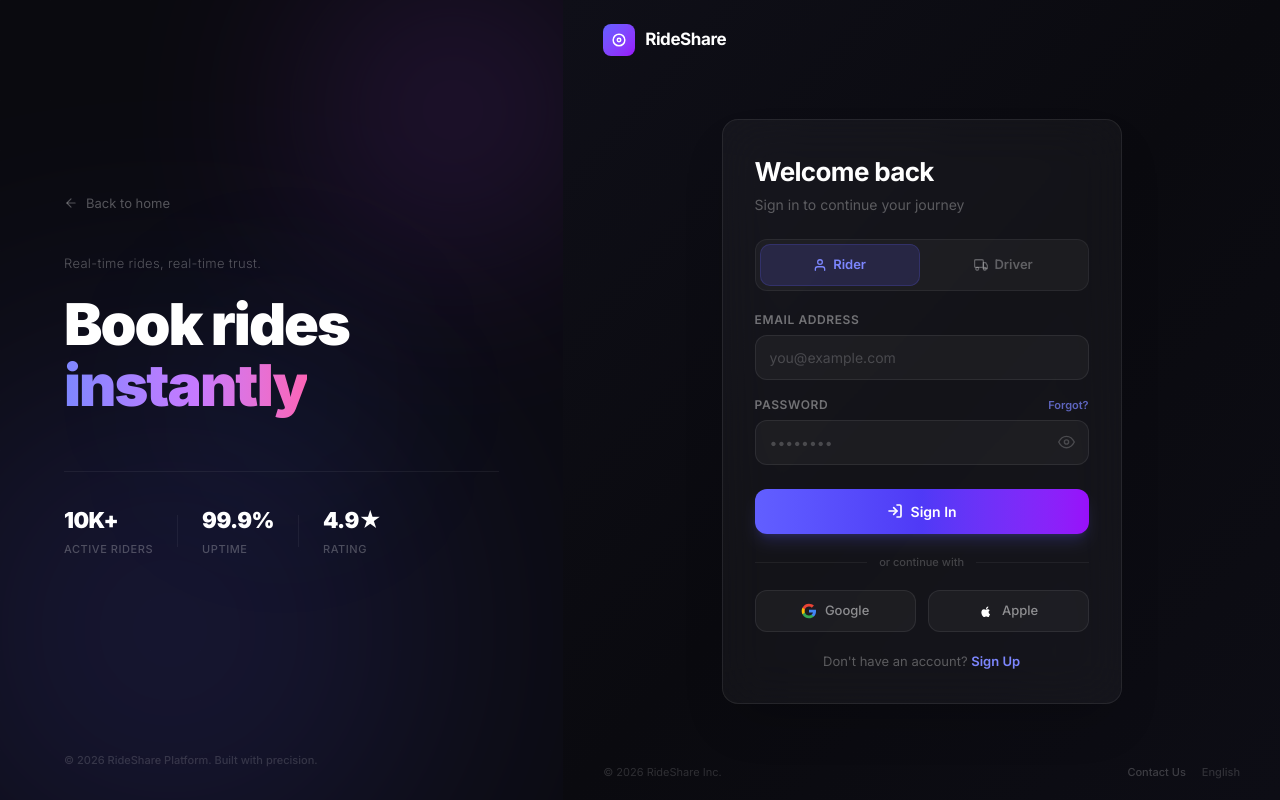
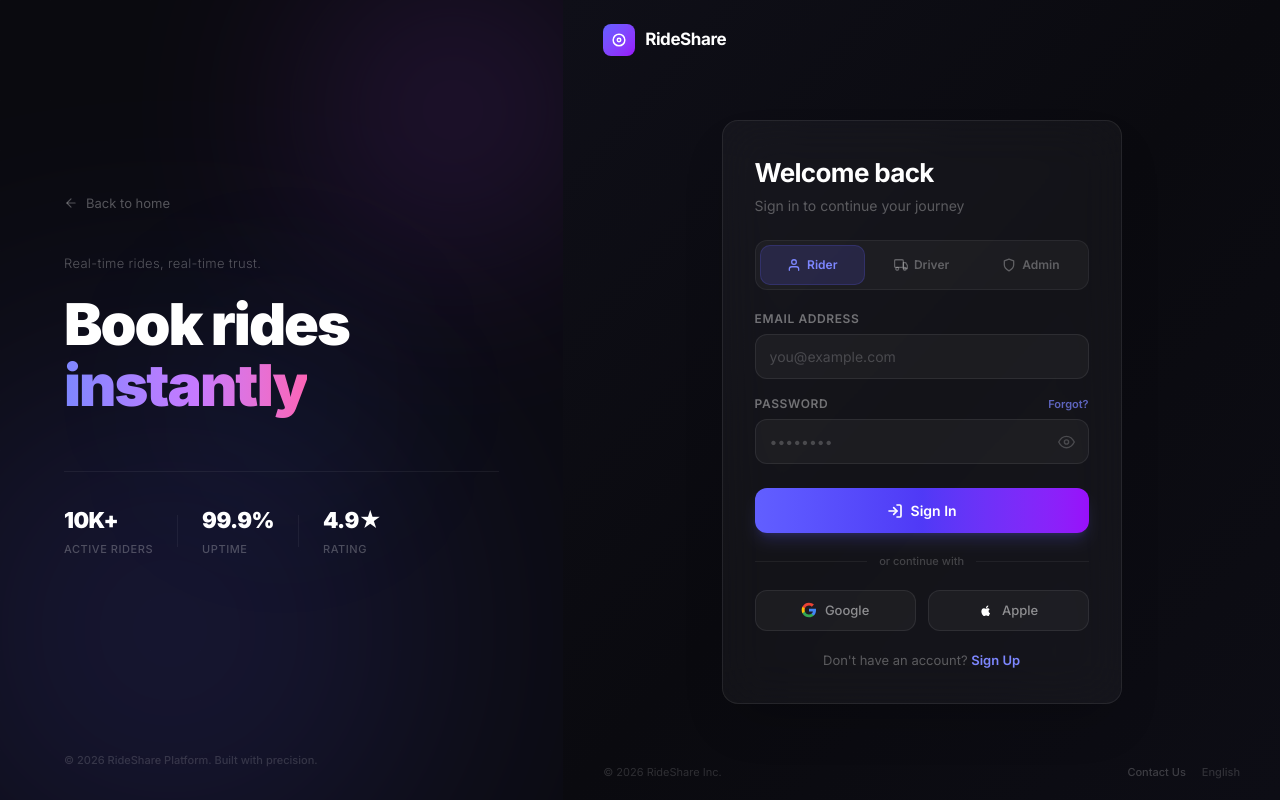
Before and after one commit to sarthaksaxenaa/RideShare-Platform, a Next.js app in the folder rider-app/: page /login in a window 1280 px wide. Built offline with nearby package versions, Linux system fonts and the light colour scheme; no server answers.

Commit message:
Fix: Proper ADMIN role — 3rd login option (Rider/Driver/Admin), Admin-only nav & API guard, purple theming throughout

```diff
--- a/rider-app/src/app/dashboard/layout.tsx
+++ b/rider-app/src/app/dashboard/layout.tsx
@@ -46,8 +46,9 @@ export default function DashboardLayout({ children }: { children: ReactNode }) {
   }
 
   const isDriver = user.role === 'DRIVER';
+  const isAdmin = user.role === 'ADMIN';
   const initials = getInitials(user.name);
-  const accent = isDriver ? 'emerald' : 'indigo';
+  const accent = isAdmin ? 'purple' : isDriver ? 'emerald' : 'indigo';
 
   const handleLogout = () => {
     disconnect();
@@ -79,13 +80,14 @@ export default function DashboardLayout({ children }: { children: ReactNode }) {
         <svg width="18" height="18" viewBox="0 0 24 24" fill="none" stroke="currentColor" strokeWidth="2" strokeLinecap="round" strokeLinejoin="round"><path d="M20 21v-2a4 4 0 0 0-4-4H8a4 4 0 0 0-4 4v2"/><circle cx="12" cy="7" r="4"/></svg>
       ),
     },
-    {
+    // Only show Admin nav for ADMIN role users
+    ...(isAdmin ? [{
       href: '/dashboard/admin',
       label: 'Admin',
       icon: (
-        <svg width="18" height="18" viewBox="0 0 24 24" fill="none" stroke="currentColor" strokeWidth="2" strokeLinecap="round" strokeLinejoin="round"><rect x="3" y="3" width="7" height="7"/><rect x="14" y="3" width="7" height="7"/><rect x="14" y="14" width="7" height="7"/><rect x="3" y="14" width="7" height="7"/></svg>
+        <svg width="18" height="18" viewBox="0 0 24 24" fill="none" stroke="currentColor" strokeWidth="2" strokeLinecap="round" strokeLinejoin="round"><path d="M12 22s8-4 8-10V5l-8-3-8 3v7c0 6 8 10 8 10z"/></svg>
       ),
-    },
+    }] : []),
   ];
 
   const isActive = (href: string, exact?: boolean) => {
@@ -131,7 +133,7 @@ export default function DashboardLayout({ children }: { children: ReactNode }) {
                       className={cn(
                         'relative flex items-center gap-1.5 px-3 py-1.5 rounded-lg text-[13px] font-medium transition-all duration-200',
                         active
-                          ? isDriver ? 'text-emerald-700' : 'text-indigo-700'
+                          ? isDriver ? 'text-emerald-700' : isAdmin ? 'text-purple-700' : 'text-indigo-700'
                           : 'text-gray-400 hover:text-gray-700 hover:bg-gray-100/70'
                       )}
                     >
@@ -144,7 +146,7 @@ export default function DashboardLayout({ children }: { children: ReactNode }) {
                           layoutId="nav-pill"
                           className={cn(
                             'absolute -bottom-[13px] left-2 right-2 h-[2.5px] rounded-full',
-                            isDriver ? 'bg-emerald-500' : 'bg-indigo-500'
+                            isDriver ? 'bg-emerald-500' : isAdmin ? 'bg-purple-500' : 'bg-indigo-500'
                           )}
                           transition={{ type: 'spring', stiffness: 400, damping: 28 }}
                         />
@@ -177,10 +179,12 @@ export default function DashboardLayout({ children }: { children: ReactNode }) {
                   'px-2.5 py-1 rounded-full text-[11px] font-semibold border',
                   isDriver
                     ? 'bg-emerald-50 text-emerald-700 border-emerald-200/80'
-                    : 'bg-indigo-50 text-indigo-700 border-indigo-200/80'
+                    : isAdmin
+                      ? 'bg-purple-50 text-purple-700 border-purple-200/80'
+                      : 'bg-indigo-50 text-indigo-700 border-indigo-200/80'
                 )}
               >
-                {isDriver ? '🚗 Driver' : '🧑 Rider'}
+                {isDriver ? '🚗 Driver' : isAdmin ? '🛡️ Admin' : '🧑 Rider'}
               </span>
 
               {/* User avatar + dropdown */}
@@ -191,7 +195,9 @@ export default function DashboardLayout({ children }: { children: ReactNode }) {
                       'w-8 h-8 rounded-full flex items-center justify-center text-[11px] font-bold text-white shadow-sm',
                       isDriver
                         ? 'bg-gradient-to-br from-emerald-500 to-green-600'
-                        : 'bg-gradient-to-br from-indigo-500 to-purple-600'
+                        : isAdmin
+                          ? 'bg-gradient-to-br from-purple-500 to-violet-600'
+                          : 'bg-gradient-to-br from-indigo-500 to-purple-600'
                     )}
                   >
                     {initials}
@@ -263,7 +269,7 @@ export default function DashboardLayout({ children }: { children: ReactNode }) {
                 className={cn(
                   'relative flex flex-col items-center justify-center gap-0.5 w-14 h-12 rounded-xl transition-all duration-200',
                   active
-                    ? isDriver ? 'text-emerald-600' : 'text-indigo-600'
+                    ? isDriver ? 'text-emerald-600' : isAdmin ? 'text-purple-600' : 'text-indigo-600'
                     : 'text-gray-400 hover:text-gray-600'
                 )}
               >
@@ -272,7 +278,7 @@ export default function DashboardLayout({ children }: { children: ReactNode }) {
                     layoutId="mobile-nav-bg"
                     className={cn(
                       'absolute inset-0 rounded-xl',
-                      isDriver ? 'bg-emerald-50' : 'bg-indigo-50'
+                      isDriver ? 'bg-emerald-50' : isAdmin ? 'bg-purple-50' : 'bg-indigo-50'
                     )}
                     transition={{ type: 'spring', stiffness: 350, damping: 28 }}
                   />
--- a/rider-app/src/app/login/page.tsx
+++ b/rider-app/src/app/login/page.tsx
@@ -25,6 +25,7 @@ export default function LoginPage() {
   const [loading, setLoading] = useState(false);
 
   const isDriver = role === 'DRIVER';
+  const isAdmin = role === 'ADMIN';
 
   const toggleMode = () => {
     setMode((prev) => (prev === 'signin' ? 'signup' : 'signin'));
@@ -91,10 +92,10 @@ export default function LoginPage() {
         {/* Gradient background */}
         <div className="absolute inset-0 pointer-events-none">
           <div className={`absolute -bottom-20 -left-20 w-[500px] h-[500px] rounded-full blur-[140px] opacity-20 ${
-            isDriver ? 'bg-emerald-500' : 'bg-indigo-500'
+            isDriver ? 'bg-emerald-500' : isAdmin ? 'bg-purple-500' : 'bg-indigo-500'
           }`} />
           <div className={`absolute -top-10 -right-10 w-[300px] h-[300px] rounded-full blur-[100px] opacity-15 ${
-            isDriver ? 'bg-green-400' : 'bg-purple-500'
+            isDriver ? 'bg-green-400' : isAdmin ? 'bg-violet-400' : 'bg-purple-500'
           }`} />
           <div className="absolute top-1/2 left-1/2 -translate-x-1/2 -translate-y-1/2 w-[200px] h-[200px] bg-blue-500/5 rounded-full blur-[80px]" />
           {/* Grid pattern */}
@@ -120,6 +121,8 @@ export default function LoginPage() {
             <p className="text-[13px] text-white/30 mb-5 tracking-wide font-light leading-relaxed">
               {isDriver
                 ? 'Drive with purpose — earn on your schedule.'
+                : isAdmin
+                  ? 'Full platform control — manage everything.'
                   : 'Real-time rides, real-time trust.'}
             </p>
 
@@ -129,6 +132,12 @@ export default function LoginPage() {
                   Earn on
                   <br />
                   <span className="bg-gradient-to-r from-emerald-400 to-green-300 bg-clip-text text-transparent">your terms</span>
+                </>
+              ) : isAdmin ? (
+                <>
+                  Manage
+                  <br />
+                  <span className="bg-gradient-to-r from-purple-400 via-violet-400 to-fuchsia-400 bg-clip-text text-transparent">everything</span>
                 </>
               ) : (
                 <>
@@ -213,25 +222,41 @@ export default function LoginPage() {
 
               {/* Role Selector */}
               <div className="flex gap-1 mb-5 bg-white/[0.04] rounded-xl p-1 border border-white/[0.06]">
-                {(['RIDER', 'DRIVER'] as UserRole[]).map((r) => (
+                {(['RIDER', 'DRIVER', 'ADMIN'] as UserRole[]).map((r) => {
+                  const roleConfig: Record<string, { active: string; icon: JSX.Element; label: string }> = {
+                    RIDER: {
+                      active: 'bg-indigo-500/15 text-indigo-400 border border-indigo-500/20',
+                      icon: <svg width="14" height="14" viewBox="0 0 24 24" fill="none" stroke="currentColor" strokeWidth="2.2" strokeLinecap="round" strokeLinejoin="round"><path d="M20 21v-2a4 4 0 0 0-4-4H8a4 4 0 0 0-4 4v2"/><circle cx="12" cy="7" r="4"/></svg>,
+                      label: 'Rider',
+                    },
+                    DRIVER: {
+                      active: 'bg-emerald-500/15 text-emerald-400 border border-emerald-500/20',
+                      icon: <svg width="14" height="14" viewBox="0 0 24 24" fill="none" stroke="currentColor" strokeWidth="2.2" strokeLinecap="round" strokeLinejoin="round"><rect x="1" y="3" width="15" height="13" rx="2" ry="2"/><path d="M16 8h4l3 5v5h-7V8z"/><circle cx="5.5" cy="18.5" r="2.5"/><circle cx="18.5" cy="18.5" r="2.5"/></svg>,
+                      label: 'Driver',
+                    },
+                    ADMIN: {
+                      active: 'bg-purple-500/15 text-purple-400 border border-purple-500/20',
+                      icon: <svg width="14" height="14" viewBox="0 0 24 24" fill="none" stroke="currentColor" strokeWidth="2.2" strokeLinecap="round" strokeLinejoin="round"><path d="M12 22s8-4 8-10V5l-8-3-8 3v7c0 6 8 10 8 10z"/></svg>,
+                      label: 'Admin',
+                    },
+                  };
+                  const cfg = roleConfig[r];
+                  return (
                     <button
                       key={r}
                       type="button"
                       onClick={() => setRole(r)}
-                    className={`flex-1 py-2.5 rounded-[10px] text-[13px] font-semibold transition-all duration-200 flex items-center justify-center gap-1.5 cursor-pointer ${
+                      className={`flex-1 py-2.5 rounded-[10px] text-[12px] font-semibold transition-all duration-200 flex items-center justify-center gap-1.5 cursor-pointer ${
                         role === r
-                        ? `${r === 'DRIVER' ? 'bg-emerald-500/15 text-emerald-400 border border-emerald-500/20' : 'bg-indigo-500/15 text-indigo-400 border border-indigo-500/20'}`
+                          ? cfg.active
                           : 'text-white/30 hover:text-white/50 border border-transparent'
                       }`}
                     >
-                    {r === 'RIDER' ? (
-                      <svg width="14" height="14" viewBox="0 0 24 24" fill="none" stroke="currentColor" strokeWidth="2.2" strokeLinecap="round" strokeLinejoin="round"><path d="M20 21v-2a4 4 0 0 0-4-4H8a4 4 0 0 0-4 4v2"/><circle cx="12" cy="7" r="4"/></svg>
-                    ) : (
-                      <svg width="14" height="14" viewBox="0 0 24 24" fill="none" stroke="currentColor" strokeWidth="2.2" strokeLinecap="round" strokeLinejoin="round"><rect x="1" y="3" width="15" height="13" rx="2" ry="2"/><path d="M16 8h4l3 5v5h-7V8z"/><circle cx="5.5" cy="18.5" r="2.5"/><circle cx="18.5" cy="18.5" r="2.5"/></svg>
-                    )}
-                    {r === 'RIDER' ? 'Rider' : 'Driver'}
+                      {cfg.icon}
+                      {cfg.label}
                     </button>
-                ))}
+                  );
+                })}
               </div>
 
               {/* Error */}
@@ -346,6 +371,8 @@ export default function LoginPage() {
                   className={`w-full py-3 mt-2 rounded-xl text-[14px] font-semibold text-white flex items-center justify-center gap-2 transition-all duration-300 disabled:opacity-50 disabled:cursor-not-allowed cursor-pointer active:scale-[0.98] ${
                     isDriver
                       ? 'bg-gradient-to-r from-emerald-500 to-emerald-600 shadow-lg shadow-emerald-500/20 hover:shadow-emerald-500/30 hover:-translate-y-0.5'
+                      : isAdmin
+                        ? 'bg-gradient-to-r from-purple-500 via-violet-600 to-fuchsia-600 shadow-lg shadow-purple-500/20 hover:shadow-purple-500/30 hover:-translate-y-0.5'
                         : 'bg-gradient-to-r from-indigo-500 via-indigo-600 to-purple-600 shadow-lg shadow-indigo-500/20 hover:shadow-indigo-500/30 hover:-translate-y-0.5'
                   }`}
                 >
--- a/rider-app/src/types/user.ts
+++ b/rider-app/src/types/user.ts
@@ -1,6 +1,6 @@
 // ── User & Auth types ───────────────────────────────────────
 
-export type UserRole = 'RIDER' | 'DRIVER';
+export type UserRole = 'RIDER' | 'DRIVER' | 'ADMIN';
 
 export interface User {
   id: string;
```
Also changed, not shown: 2 other files (tests, documents, lock files or other folders). Lines whose indentation alone changed are shown as unchanged.
